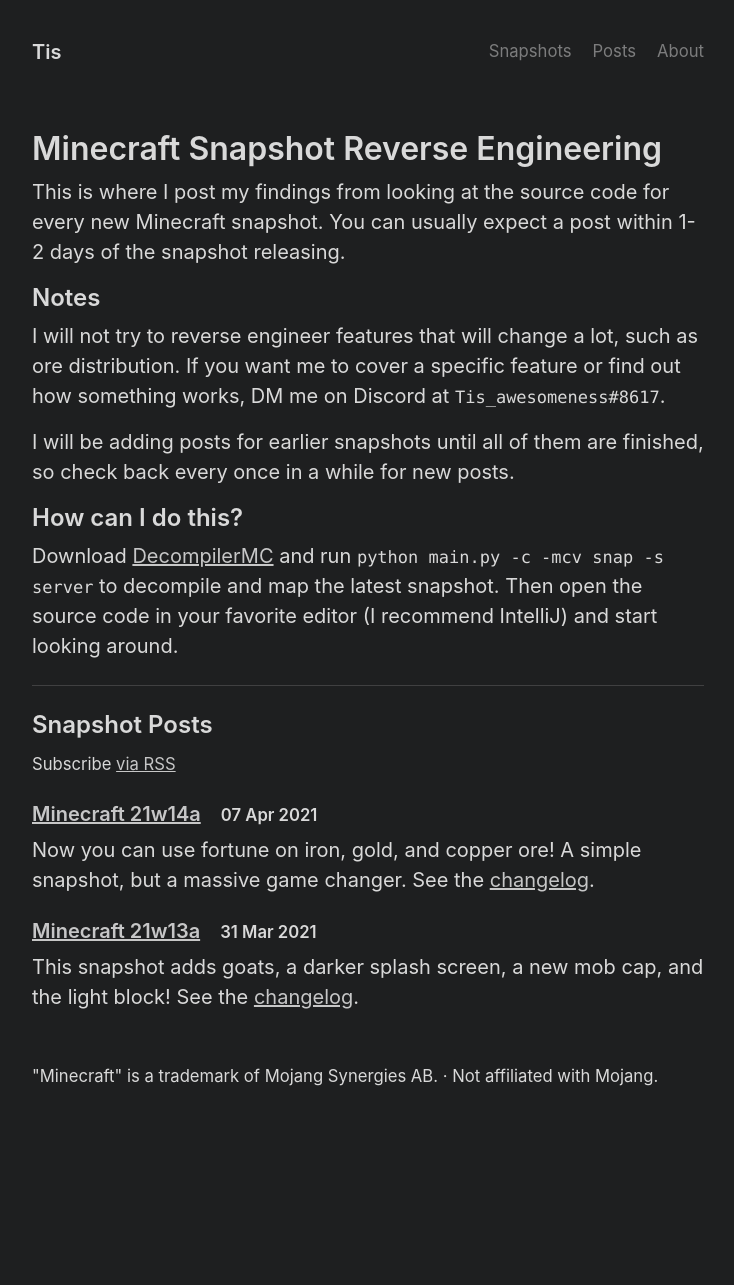
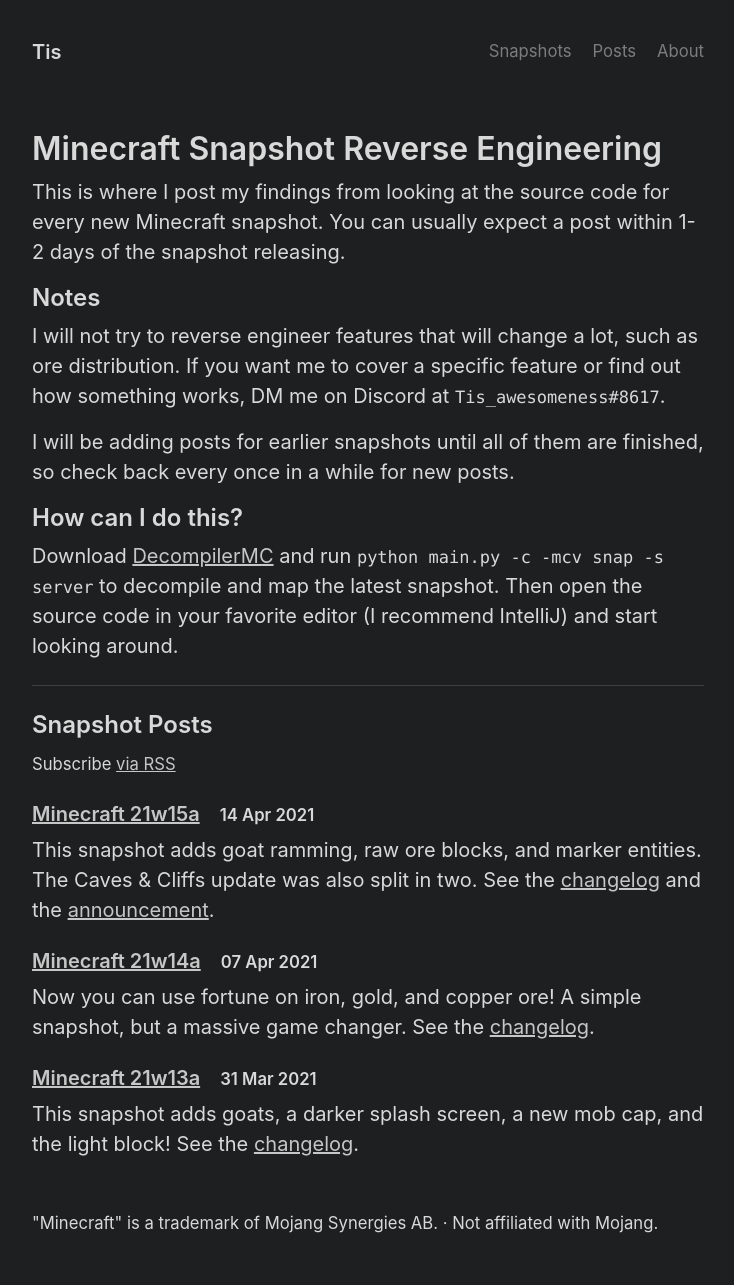
Before and after one commit to Tisawesomeness/tisawesomeness.github.io, a Jekyll site: the page built from snapshots.html, in a window 1280 px wide. Shown: the whole page, without its empty margins (272-1006 px from the left). Built offline with Jekyll 4.4.1, drawn with Linux system fonts in a browser that asks for light colours; before the commit the page ends 1138 px from its top, so only the background shows below that; some of the changed lines change nothing that is shown.

Commit message:
Add 21w15a, clarify 21w13a

```diff
--- a/snapshots/_posts/2021-03-31-21w13a.md
+++ b/snapshots/_posts/2021-03-31-21w13a.md
@@ -28,11 +28,11 @@
 
 - If it can pathfind there normally by walking 7 blocks
 - If it will collide with blocks on the way
-- If the jump velocity exceeds 1.5 (probably blocks/sec, not sure)
+- If the jump velocity exceeds 1.5 blocks/sec
 
 If any of these conditions are satisfied, the goat will *not* use that jump. **Goats will try up to 20 times** (and spend up to 20 ticks) looking for a jump.
 
-Once a goat finds a jump, it **prepares for 40 ticks** (2 seconds) before jumping. Then, it sets a  **`600-1200` tick cooldown** (30-60 seconds, uniform random, both ends inclusive) between the next jump.
+Once a goat finds a jump, it **prepares for 40 ticks** (2 seconds) before jumping. Then, it sets a  **`600-1200` tick cooldown** (30-60 seconds, uniform random, both ends inclusive) between the next jump. This cooldown is also set when the goat spawns.
 
 If a goat is moved to a different block at any time while searching for or preparing a jump, the jump will be cancelled, and will have to wait half the usual cooldown for another jump.
 
@@ -45,3 +45,10 @@
 # Freeze Damage
 
 Mobs in the `freeze_hurts_extra_types` entity tag (Striders, Blazes, Magma Cubes) will take **5 times** more damage from freezing. The time it takes to get frozen does not change.
+
+# Edits
+
+## April 14 2021
+
+- Added that the jump cooldown is also set on spawn
+- Verified that the jump velocity is in blocks/sec
--- /dev/null
+++ b/snapshots/_posts/2021-04-14-21w15a.md
@@ -0,0 +1,39 @@
+---
+layout: post
+title:  "Minecraft 21w15a"
+date:   2021-04-14 14:04:01 -0500
+---
+
+This snapshot adds goat ramming, raw ore blocks, and marker entities. The Caves & Cliffs update was also split in two. See the [changelog](https://www.minecraft.net/en-us/article/minecraft-snapshot-21w15a) and the [announcement](https://www.minecraft.net/en-us/article/a-caves---cliffs-announcement).
+
+# Goat Ramming
+
+Goats will ram any [mob](https://minecraft.fandom.com/wiki/Mob) (except other goats) as well as players and armor stands.
+
+Goats have a **600-6000 tick cooldown** (30 seconds to 5 minutes, uniform random, both ends inclusive) between rams and on spawn. **This massive cooldown may be why some people say the feature hasn't been implemented yet.** Even if the cooldown expires, **goats will not try to ram if it is being tempted or bred**. If a goat fails to ram, it will wait 600 ticks (30 seconds) before trying again.
+
+When the goat decides to ram, it will choose from the mobs it can see, *probably* the closest one. If that mob is within **4-7 blocks**, Manhattan distance, the goat will target that mob.
+
+Every time the goat ram target moves to a different block, the goat will recalculate its ramming path. If the target goes out of range, it will stop trying to ram.
+
+Goats will **prepare to ram for 20 ticks** (1 second) when it finds a target. During that time, the goat has 25% extra speed.
+
+Once the preparation time expires, the goat will charge at the mob at **triple its normal speed**. Adults do **2 damage** when ramming and babies do **1 damage**.
+
+When hit by an adult goat, the mob will be knocked back by `4.125x` the goat's speed, with a minimum of `0.5` blocks/sec and a **maximum of `7.5` blocks/sec**. For a baby,the mob will be knocked back by `1.65x` the goat's speed, minimum `0.2` blocks/sec, maximum `3.0` blocks/sec. If a mob blocks the ram (such as with a shield) they will get knocked back half as much.
+
+# Creepers
+
+If a goat hits a creeper, the creeper will not target the goat. **Creepers do not flee from goats like they do from cats.**
+
+# Marker Entities
+
+Other entities cannot ride markers, and will immediately dismount if you try to force them to.
+
+# Raw Blocks
+
+Raw iron, raw copper, and raw gold have **hardness 5** and **blast resistance 6**. **Raw iron and raw copper blocks need a stone pickaxe** or better, while **raw gold blocks need an iron pickaxe** or better, the same as their respective ores.
+
+# Archaeology
+
+The feature has been delayed to a future update.
```
